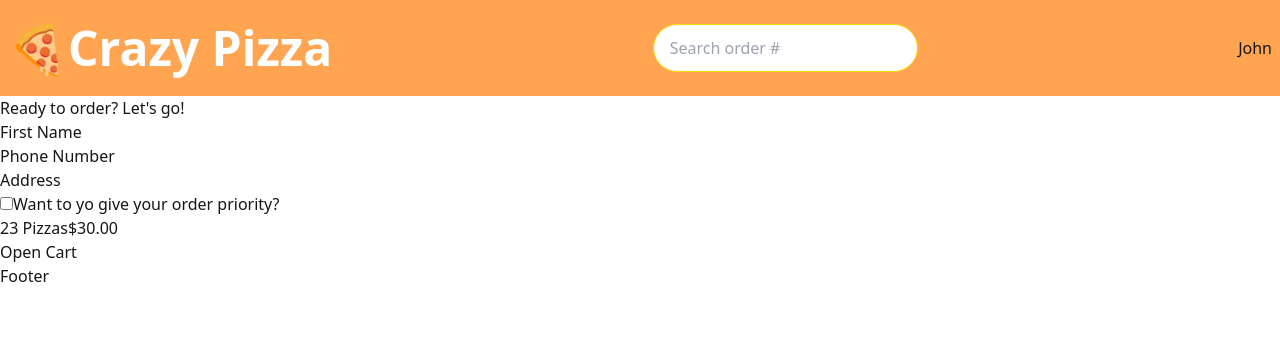
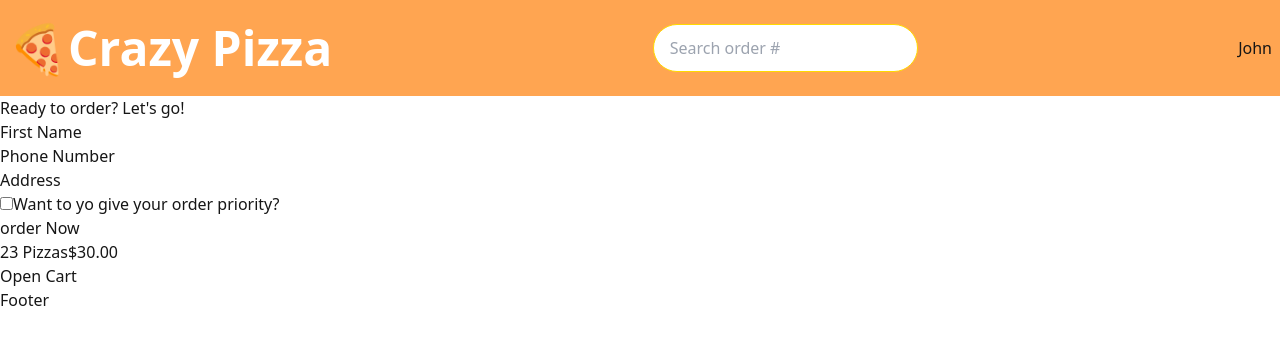
Before and after one commit to Fjdsilv/crazy-pizza-delivery, a React (Vite) app: page /order in a window 1280 px wide. Shown: the top 344 px of the page. Built offline with nearby package versions, Linux system fonts and the light colour scheme.

Commit message:
create order added priority

```diff
--- a/src/pages/CreateOrder.jsx
+++ b/src/pages/CreateOrder.jsx
@@ -1,3 +1,4 @@
+import { useState } from "react";
 import { Form } from "react-router-dom";
 
 // https://uibakery.io/regex-library/phone-number
@@ -39,6 +40,7 @@ export const action = async ({ request }) => {
 
 
 const CreateOrder = () => {
+  const [withPriority, setWithPriority] = useState(false)
   return (
     <div>
       <h2>Ready to order? Let's go!</h2>
@@ -72,8 +74,13 @@ const CreateOrder = () => {
               type="checkbox"
               name="priority"
               id="priority"
+              // value={withPriority}
+              // onChange={(e) => setWithPriority(e.target.checked)}
             />
             <label htmlFor="priority">Want to yo give your order priority?</label>
+          </div>
+          <div>
+            <button>order Now</button>
           </div>
       </Form>
     </div>
```
